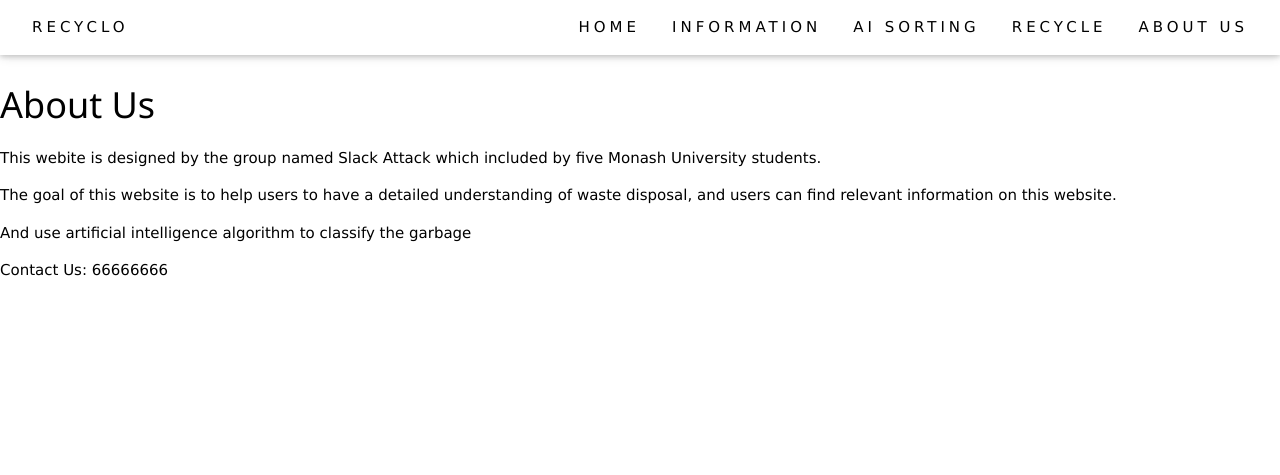
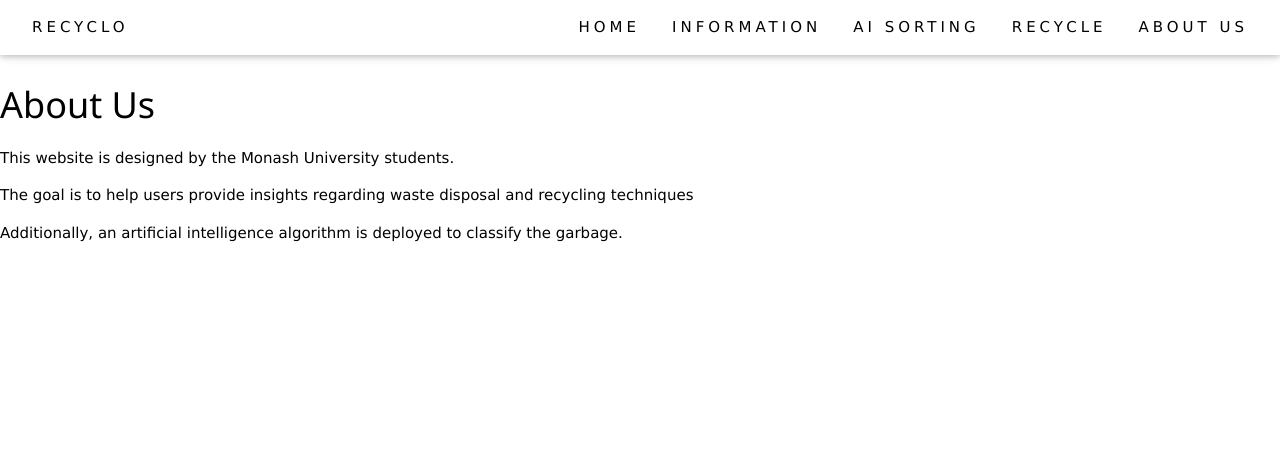
Before and after one commit to Nithin-G-R/tp18, a Flask app: page /about in a window 1280 px wide. Shown: the top 475 px of the page. Run offline with Flask 2, Linux system fonts and the light colour scheme.

Commit message:
Update about.html

```diff
--- a/templates/about.html
+++ b/templates/about.html
@@ -10,10 +10,9 @@
         <h1>About Us</h1>
     </div>
     <div class="about-body">
-        <p>This webite is designed by the group named Slack Attack which included by five Monash University students.</p>
-        <p>The goal of this website is to help users to have a detailed understanding of waste disposal, and users can find relevant information on this website.</p>
-        <p>And use artificial intelligence algorithm to classify the garbage</p>
-        <p>Contact Us: 66666666</p>
+        <p>This website is designed by the Monash University students.</p>
+        <p>The goal is to help users provide insights regarding waste disposal and recycling techniques</p>
+        <p>Additionally, an artificial intelligence algorithm is deployed to classify the garbage.</p>
     </div>
 
 </body>
```
